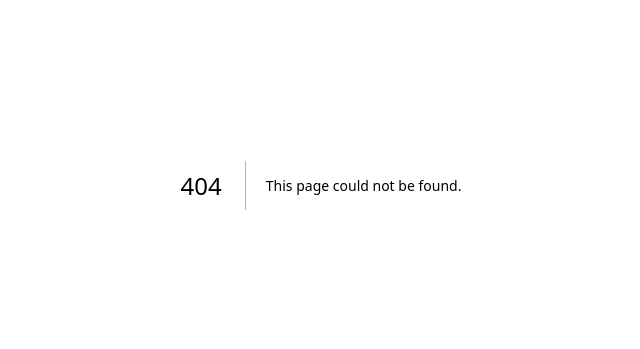
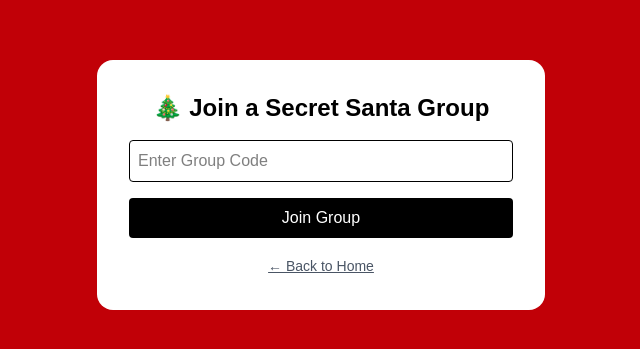
Before and after one commit to AnishaPaturi/Secret-Santa-, a Next.js app: page /join in a window 1280 px wide. Before the commit this address had no page. Shown: the part 215-564 px from the top of the page, without its empty margins (319-959 px from the left). Built offline with nearby package versions, Linux system fonts and the light colour scheme.

Commit message:
Add Join Group page

```diff
--- /dev/null
+++ b/app/join/page.tsx
@@ -0,0 +1,30 @@
+'use client'
+import { useRouter } from 'next/navigation'
+
+export default function JoinPage() {
+  const router = useRouter()
+
+  return (
+    <div className="min-h-screen flex items-center justify-center bg-red-700 text-white p-6">
+      <div className="bg-white text-black rounded-2xl p-8 w-full max-w-md space-y-4 text-center">
+        <h1 className="text-2xl font-bold">🎄 Join a Secret Santa Group</h1>
+
+        <input
+          className="w-full border p-2 rounded"
+          placeholder="Enter Group Code"
+        />
+
+        <button className="w-full bg-black text-white py-2 rounded">
+          Join Group
+        </button>
+
+        <button
+          onClick={() => router.push('/')}
+          className="text-sm text-gray-600 underline"
+        >
+          ← Back to Home
+        </button>
+      </div>
+    </div>
+  )
+}
```
